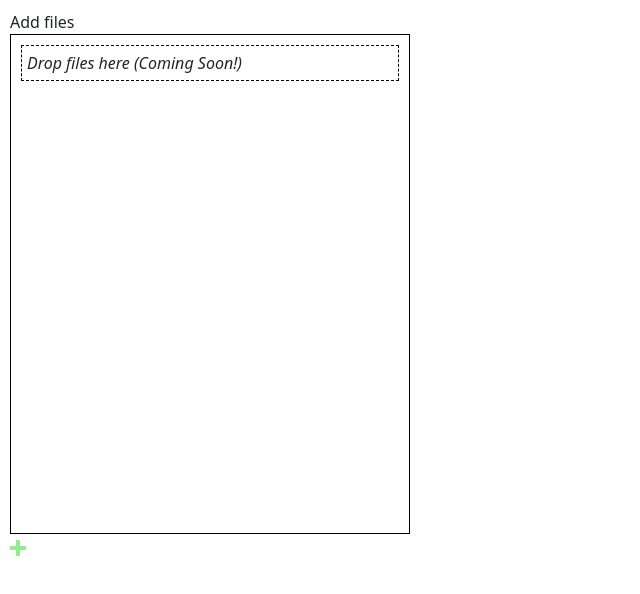
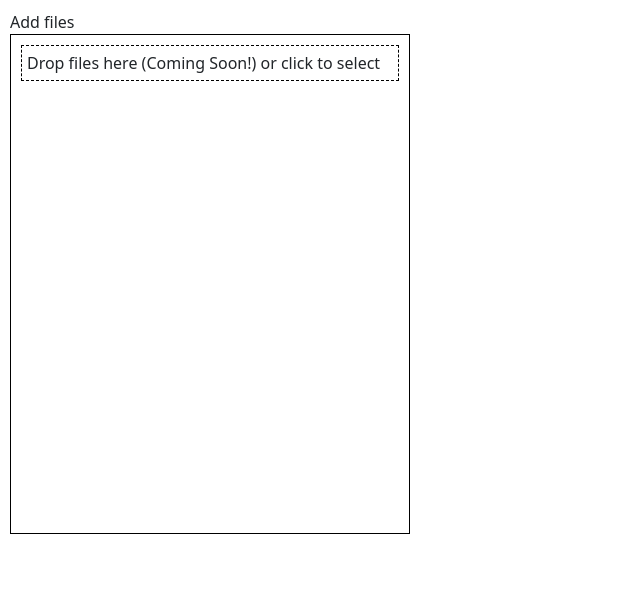
Before and after one commit to evilduck95/file-catcher-web, a React (Create React App) app: page / in a window 1280 px wide. Shown: the top 594 px of the page, without its empty margins (0-640 px from the left). Built offline with nearby package versions, Linux system fonts and the light colour scheme.

Commit message:
Removed plus icon, using instruction row to add new files.

```diff
--- a/src/components/FileListDisplay.jsx
+++ b/src/components/FileListDisplay.jsx
@@ -26,14 +26,13 @@ const FileRow = styled.div`
 `;
 
 const Instruction = styled.div`
+    width: 100%;
     display: flex;
     justify-content: space-between;
     align-items: center;
-    width: 100%;
-    font-style: italic;
 `
 
-const FileListDisplay = ({files, removeCallback}) => {
+const FileListDisplay = ({files, fileAddCallback, removeCallback}) => {
     console.log('render list');
 
     const fileRemoved = (index) => {
@@ -43,8 +42,8 @@ const FileListDisplay = ({files, removeCallback}) => {
 
     return (
         <FilesListContainer>
-            {files?.length === 0 && <FileRow><Instruction>Drop files here (Coming Soon!)</Instruction></FileRow>}
-            {files.map((f, i) => <FileRow><div>{f.name}</div><ImCross className={'clickable-icon'} onClick={() => fileRemoved(i)}/></FileRow>)}
+            {files.map((f, i) => <FileRow style={{cursor: 'pointer'}}><div>{f.name}</div><ImCross className={'clickable-icon'} onClick={() => fileRemoved(i)}/></FileRow>)}
+            <FileRow style={{cursor: 'pointer'}} onClick={fileAddCallback}><Instruction>Drop files here (Coming Soon!) or click to select</Instruction></FileRow>
         </FilesListContainer>
     )
 };
--- a/src/components/FileUploadList.jsx
+++ b/src/components/FileUploadList.jsx
@@ -41,9 +41,8 @@ const FileUploadList = () => {
     return (
         <FileUploadContainer>
             <div>Add files</div>
-            <FileListDisplay files={files} removeCallback={fileRemoved}/>
+            <FileListDisplay files={files} fileAddCallback={plusClicked} removeCallback={fileRemoved}/>
             <input type={'file'} id={'file-input'} ref={inputFile} onChange={fileAdded} style={{display: 'none'}}/>
-            <ImPlus className={'clickable-icon'} onClick={plusClicked} color={'lightgreen'}/>
         </FileUploadContainer>
     )
 
```
